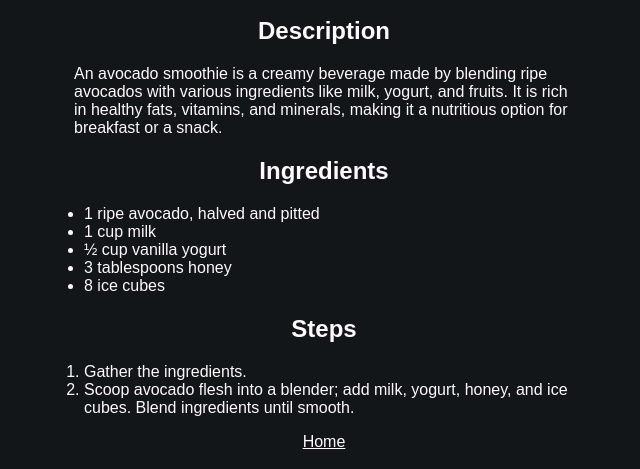
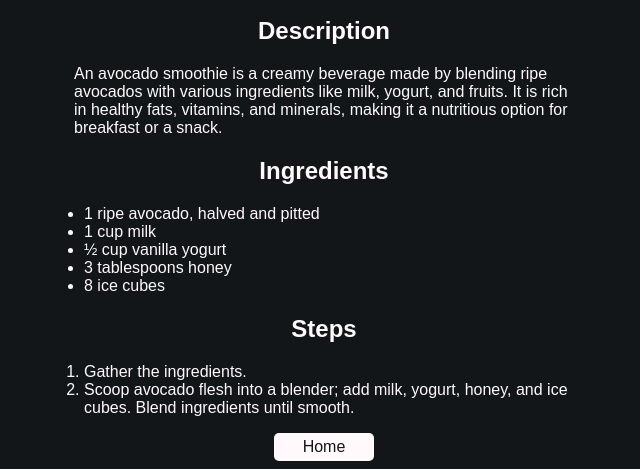
Before and after one commit to adam-abk/odin-recipes, a plain HTML site: page recipes/avocado-smoothie.html in a window 1280 px wide. Shown: the part 459-928 px from the top of the page, without its empty margins (316-956 px from the left). Drawn offline with Linux system fonts and the light colour scheme.

Commit message:
Added border-box box-sizing for the whole page. Added styles to home link.

```diff
--- a/style.css
+++ b/style.css
@@ -2,6 +2,7 @@
     font-family: Cantarell, sans-serif;
     background-color: #121619;
     color: #FFF9FB;
+    box-sizing: border-box;
 }
 
 .main-heading {
@@ -18,7 +19,6 @@
 }
 
 .images {
-    box-sizing: border-box;
     display: block;
     margin: auto;
     width: 500px;
@@ -28,7 +28,15 @@
 
 .home-link {
     display: block;
+    width: 100px;
     text-align: center;
+    text-decoration: none;
+    background-color: #FFF9FB;
+    color: #121619;
+    border-radius: 5px;
+    padding: 5px;
+    margin: auto;
+
 }
 
 ol, ul {
```
